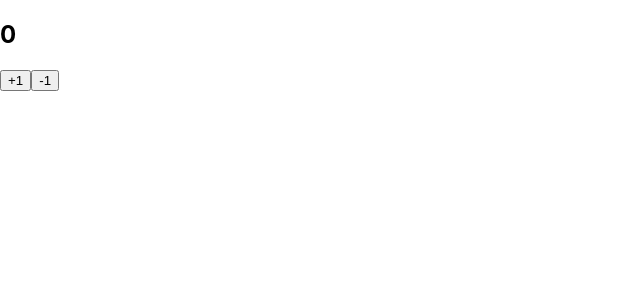
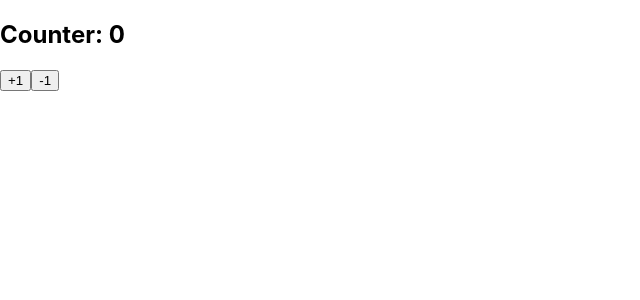
Before and after one commit to Chaemin-L/React_study, a React (Create React App) app in the folder begin-react/: page / in a window 1280 px wide. Shown: the top 300 px of the page, without its empty margins (0-640 px from the left). Built offline with nearby package versions, Linux system fonts and the light colour scheme.

Commit message:
Add text

```diff
--- a/begin-react/src/Counter.js
+++ b/begin-react/src/Counter.js
@@ -8,7 +8,7 @@ function Counter() {
 
     return (
         <div>
-            <h2>{counter}</h2>
+            <h2> Counter: {counter} </h2>
             <button onClick={onIncrease}>+1</button>
             <button onClick={onDecrease}>-1</button>
         </div>
```
